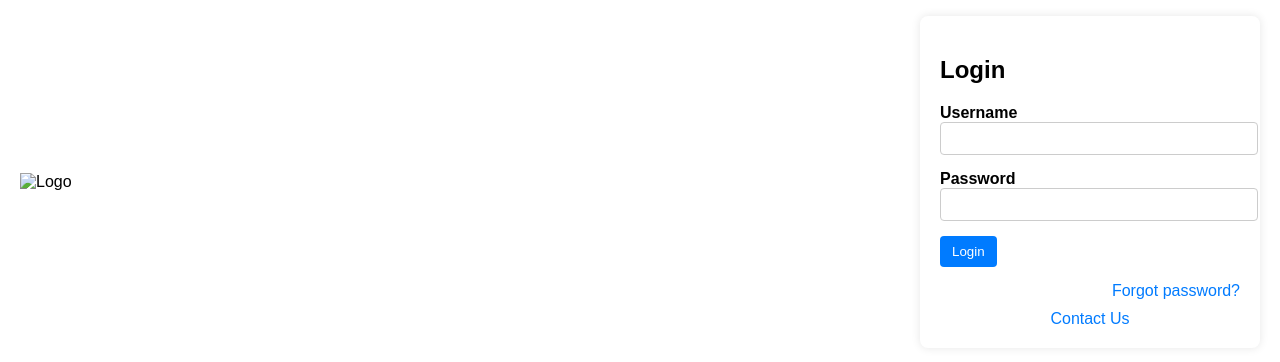
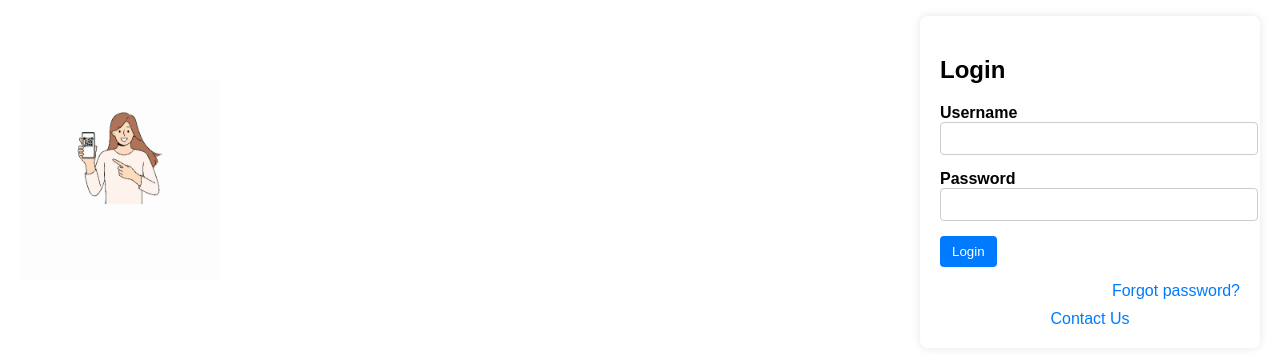
Before and after one commit to jeevakumar-m/test.ui, a plain HTML site: page index.html in a window 1280 px wide. Shown: the part 218-580 px from the top of the page. Drawn offline with Linux system fonts and the light colour scheme.

Commit message:
Update index.html

```diff
--- a/index.html
+++ b/index.html
@@ -94,7 +94,7 @@
   <div class="main-container">
     <div class="logo-container">
       <!-- Your logo goes here -->
-      <img src="company_logo.html" alt="Logo">
+      <img src="company_logo.gif" alt="Logo">
     </div>
     <div class="login-container">
       <form id="login-form">
```
